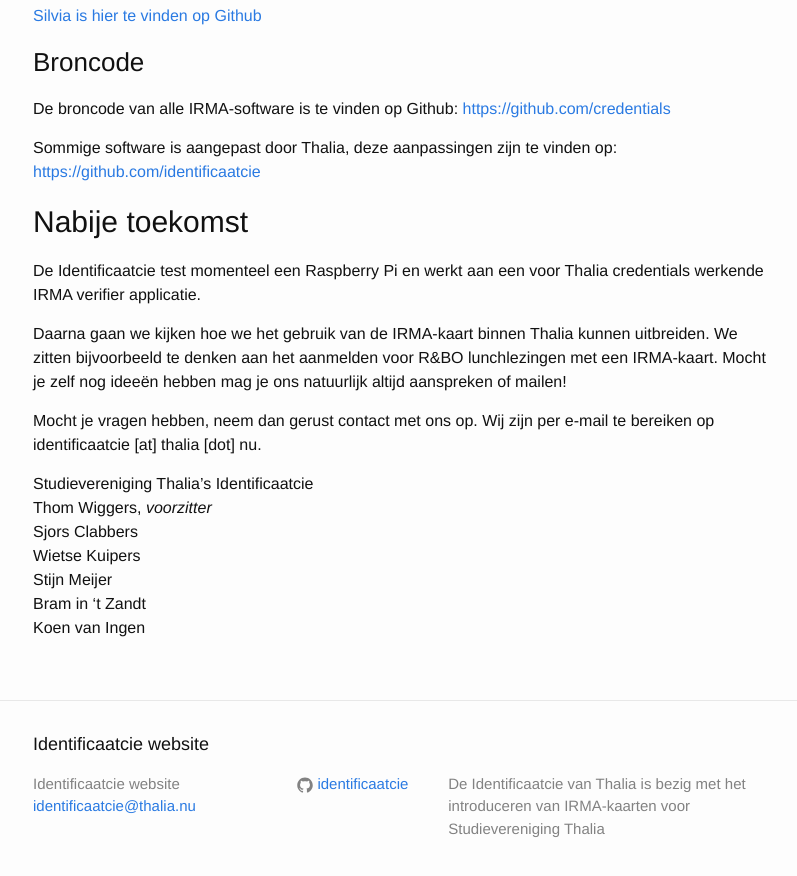
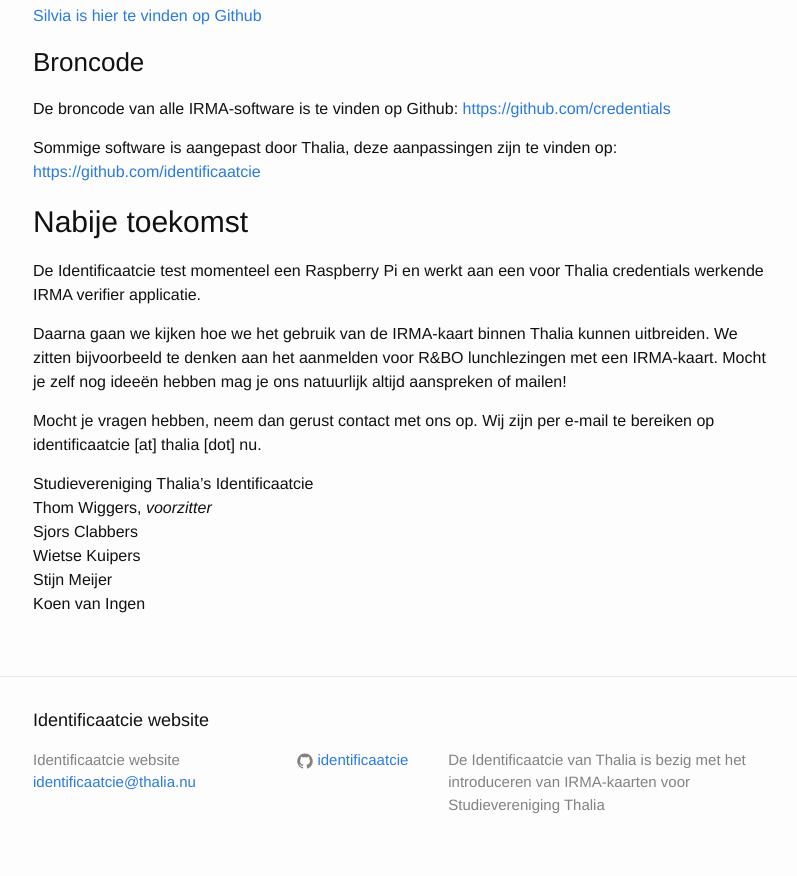
Before and after one commit to identificaatcie/identificaatcie.github.io, a Jekyll site: the page built from algemene-info.md, in a window 1280 px wide and 900 px high, scrolled down 5841 px. Shown: the top 876 px of the window, without its empty margins (237-1034 px from the left). Built offline with Jekyll 4.4.1, drawn with Linux system fonts in a browser that asks for light colours.

Commit message:
Bram left commission

```diff
--- a/algemene-info.md
+++ b/algemene-info.md
@@ -212,7 +212,6 @@ Thom Wiggers, *voorzitter*<br>
 Sjors Clabbers<br>
 Wietse Kuipers<br>
 Stijn Meijer<br>
-Bram in 't Zandt<br>
 Koen van Ingen
 
 
```
